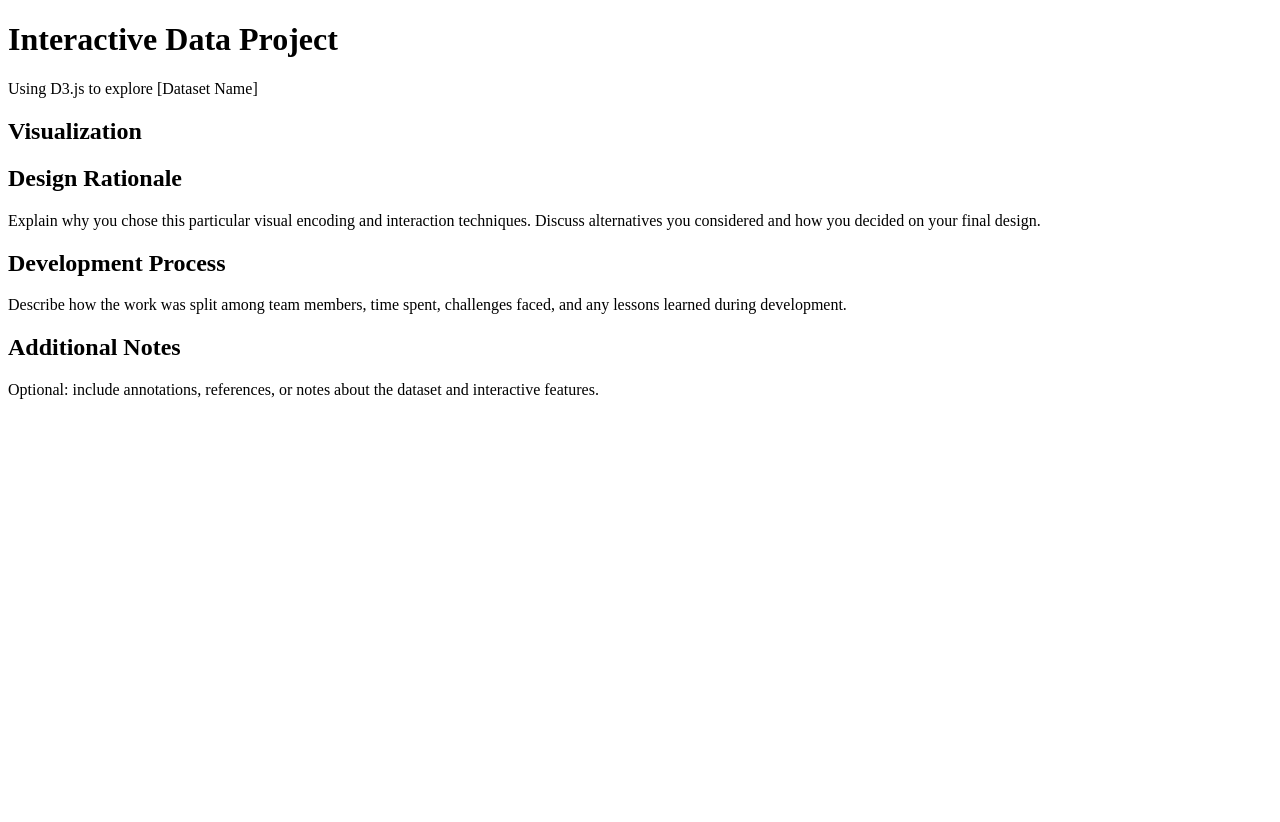
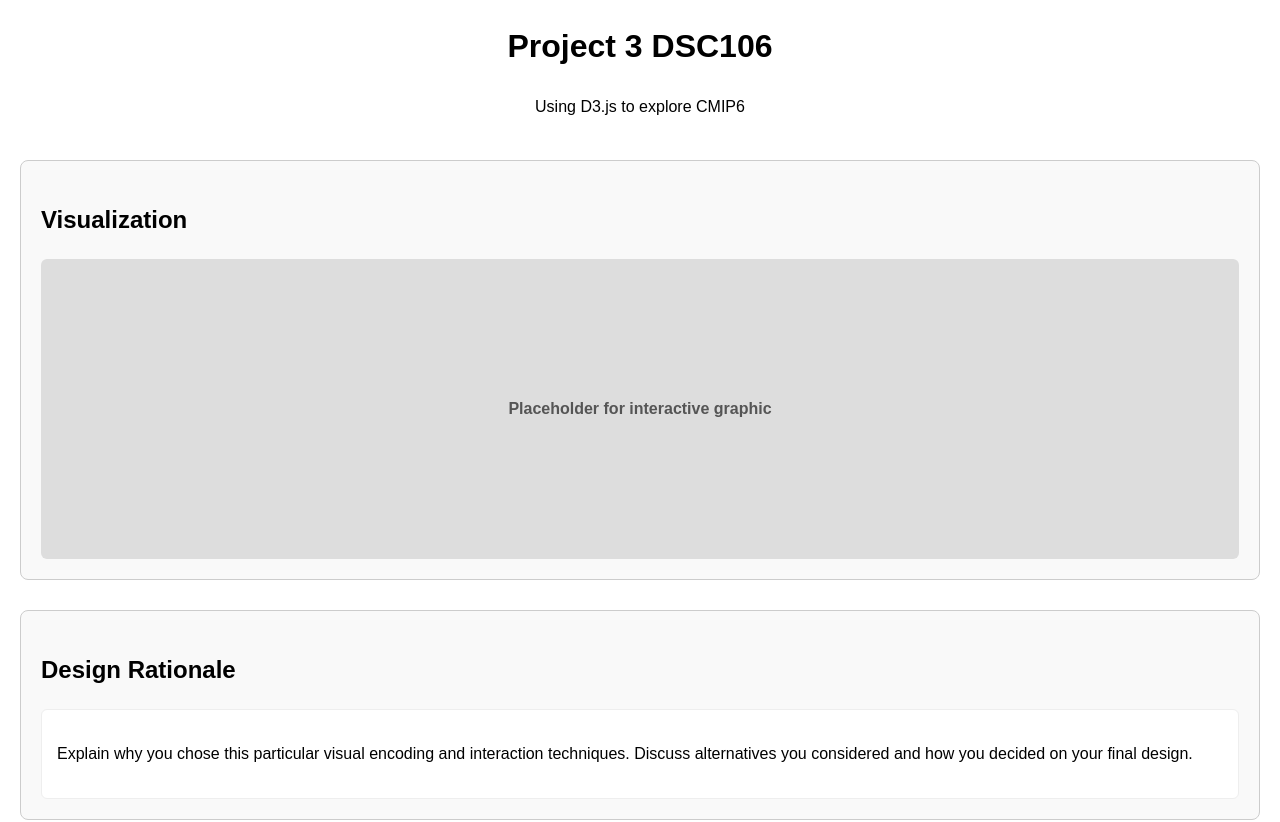
Before and after one commit to hannahskyg/dsc106_project3, a plain HTML site: page index.html in a window 1280 px wide. Shown: the top 822 px of the page. Before the commit the page ends 800 px from the top, so only its background shows below. Drawn offline with Linux system fonts and the light colour scheme.

Commit message:
changing formatting index and css

```diff
--- a/index.html
+++ b/index.html
@@ -3,18 +3,19 @@
 <head>
     <meta charset="UTF-8">
     <meta name="viewport" content="width=device-width, initial-scale=1.0">
-    <title>Interactive Data Project</title>
+    <title>Project 3 DSC106</title>
+    <link rel="stylesheet" href="style.css">
 </head>
 <body>
     <header>
-        <h1>Interactive Data Project</h1>
-        <p>Using D3.js to explore [Dataset Name]</p>
+        <h1>Project 3 DSC106</h1>
+        <p>Using D3.js to explore CMIP6</p>
     </header>
 
     <section id="visualization">
         <h2>Visualization</h2>
         <div id="viz">
-            <!-- Your D3.js interactive graphic goes here -->
+            Placeholder for interactive graphic
         </div>
     </section>
 
@@ -38,6 +39,5 @@
             <p>Optional: include annotations, references, or notes about the dataset and interactive features.</p>
         </div>
     </section>
-
 </body>
 </html>
--- a/style.css
+++ b/style.css
@@ -0,0 +1,37 @@
+body {
+            font-family: Arial, sans-serif;
+            margin: 20px;
+            line-height: 1.6;
+        }
+
+        header {
+            text-align: center;
+            margin-bottom: 40px;
+        }
+
+        section {
+            margin-bottom: 30px;
+            padding: 20px;
+            border: 1px solid #ccc;
+            border-radius: 8px;
+            background-color: #f9f9f9;
+        }
+
+        #viz {
+            width: 100%;
+            height: 300px;
+            background-color: #ddd;
+            display: flex;
+            align-items: center;
+            justify-content: center;
+            font-weight: bold;
+            color: #555;
+            border-radius: 6px;
+        }
+
+        .writeup {
+            background-color: #fff;
+            padding: 15px;
+            border-radius: 6px;
+            border: 1px solid #eee;
+        }
```
